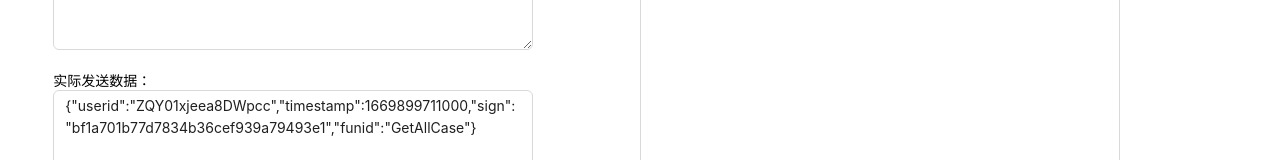
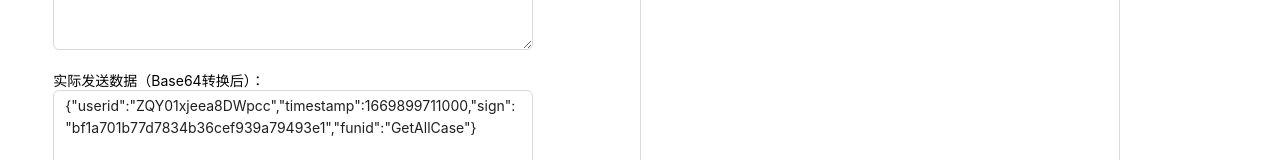
Before and after one commit to alexstonehs/WebSocketDebug, a React (Create React App) app: page / in a window 1280 px wide. Shown: the part 560-720 px from the top of the page. Built offline with nearby package versions, Linux system fonts and the light colour scheme.

Commit message:
修改发送按钮点击事件 网络连接状态判断

```diff
--- a/src/wsClient.tsx
+++ b/src/wsClient.tsx
@@ -103,10 +103,12 @@ const WebSocketClient:React.FC = () =>{
      * 发数据
      */
     const sendMsg = () =>{
-        if(wSocket !== undefined){
+        if(connStat && wSocket !== undefined){
             wSocket.send(sendMsgContent)
         }else{
-            messageApi.warning(`[${wsAddress}:${wsPort}] 未连接，无法发送`)
+            messageApi.warning(`[${wsAddress}:${wsPort}] 未连接，无法发送`).then((res)=>{
+                console.log(`connectedPrompt: ${res}`)
+            })
         }
     }
     /**
@@ -302,7 +304,7 @@ const WebSocketClient:React.FC = () =>{
                         <TextArea id='textAreaSend' rows={15} value={displayMsgContent} onChange={handleDisplayMsgChange}/>
                     </Row>
                     <Row className='contentStyle'>
-                        <span>实际发送数据：</span>
+                        <span>实际发送数据（Base64转换后）：</span>
                     </Row>
                     <Row >
                         <TextArea id='textAreaSendConv' rows={6} value={sendMsgContent}/>
```
